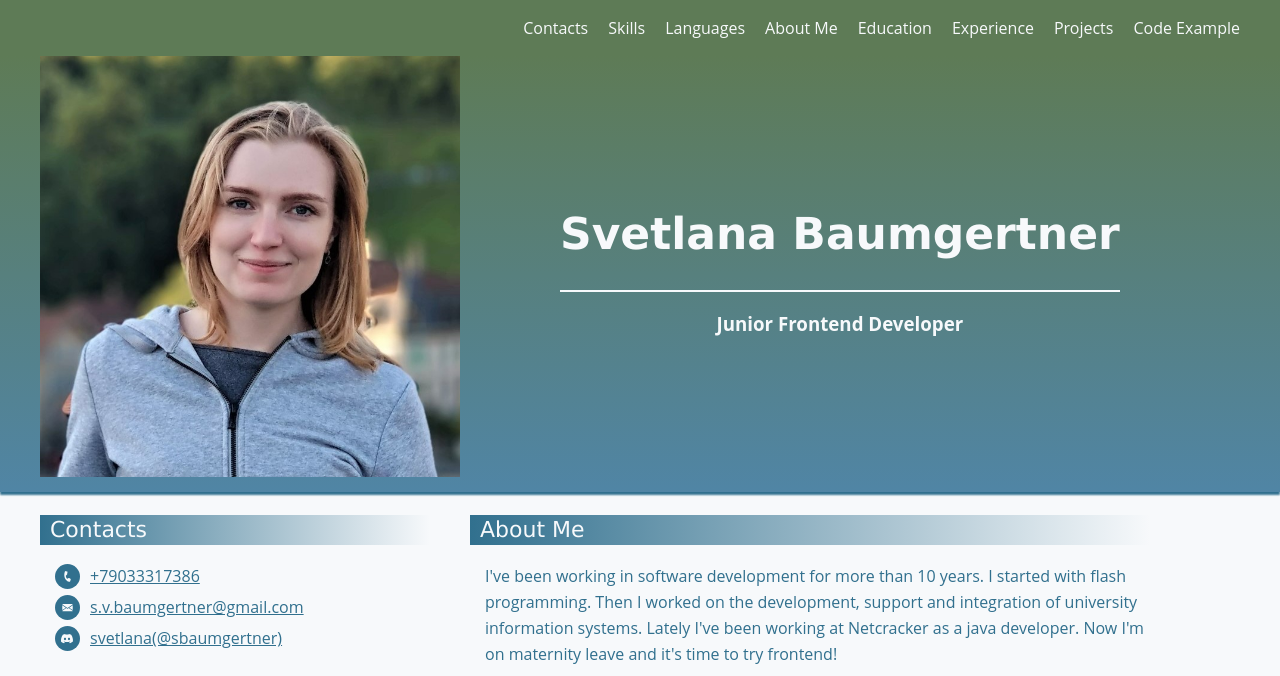
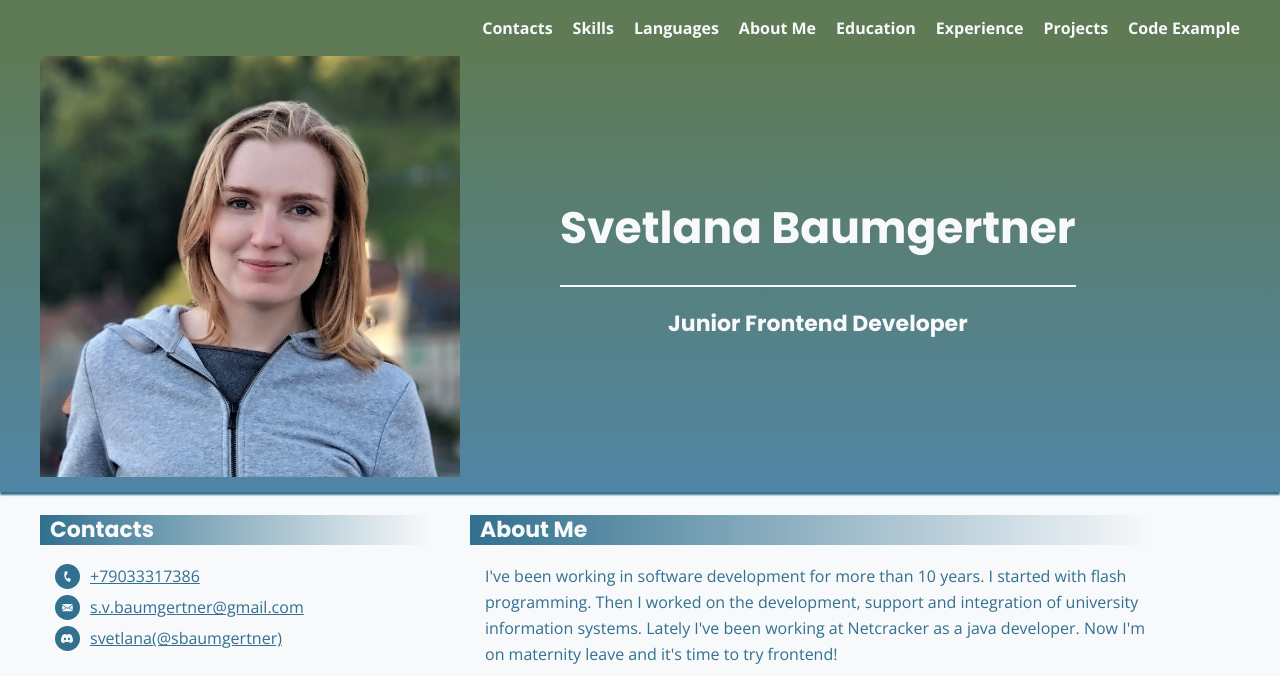
Before and after one commit to sbaumgertner/rsschool-cv, a website: page index.html in a window 1280 px wide. Shown: the top 676 px of the page. Drawn offline with nearby package versions, Linux system fonts and the light colour scheme.

Commit message:
fix: fix fonts

```diff
--- a/index.html
+++ b/index.html
@@ -4,7 +4,9 @@
 		<meta charset="UTF-8">
 		<title>Curriculum vitae</title>
 		<meta name="viewport" content="width=device-width, initial-scale=1.0">
-
+		<link rel="preconnect" href="https://fonts.googleapis.com">
+		<link rel="preconnect" href="https://fonts.gstatic.com" crossorigin>
+		<link href="https://fonts.googleapis.com/css2?family=Open+Sans:wght@400;700&family=Poppins:wght@400;700&display=swap" rel="stylesheet">
 		<link rel="stylesheet" href="sass/style.css">
 		<link rel="icon" href="assets/img/web.ico">
 	</head>
--- a/sass/base/_base.scss
+++ b/sass/base/_base.scss
@@ -15,7 +15,12 @@ h1 {
 
 h2 {
     @extend %font-add;
-    @include font($size: 2.2rem, $height: 3rem, $weight: normal);
+    @include font($size: 2.2rem, $height: 3rem);
+}
+
+h3 {
+    @extend %font-add;
+    @include font($size: 2.2rem, $height: 3rem);
 }
 
 ul, pre {
--- a/sass/base/_navigation.scss
+++ b/sass/base/_navigation.scss
@@ -18,7 +18,7 @@
     color: $color-light;
     cursor: pointer;
     @extend %transition;
-    @include font($size: 1.6rem, $height: 2.4rem, $weight: normal);
+    @include font($size: 1.6rem, $height: 2.4rem, $weight: bold);
     &:hover {
         color: $color-hover;
     }
```
Also changed, not shown: sass/style.css, 1 other file.
